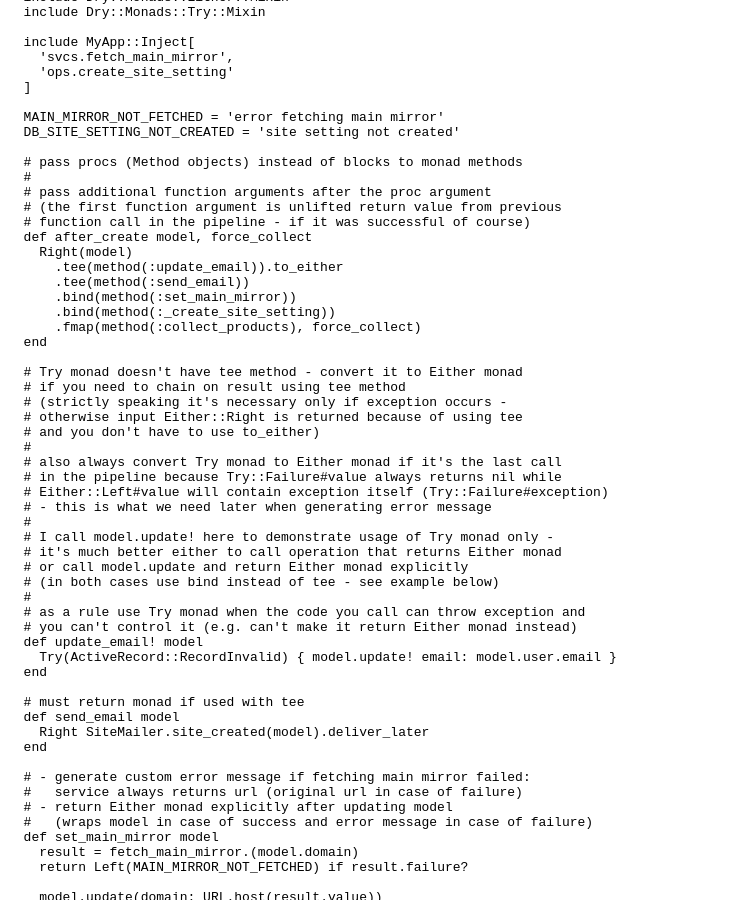
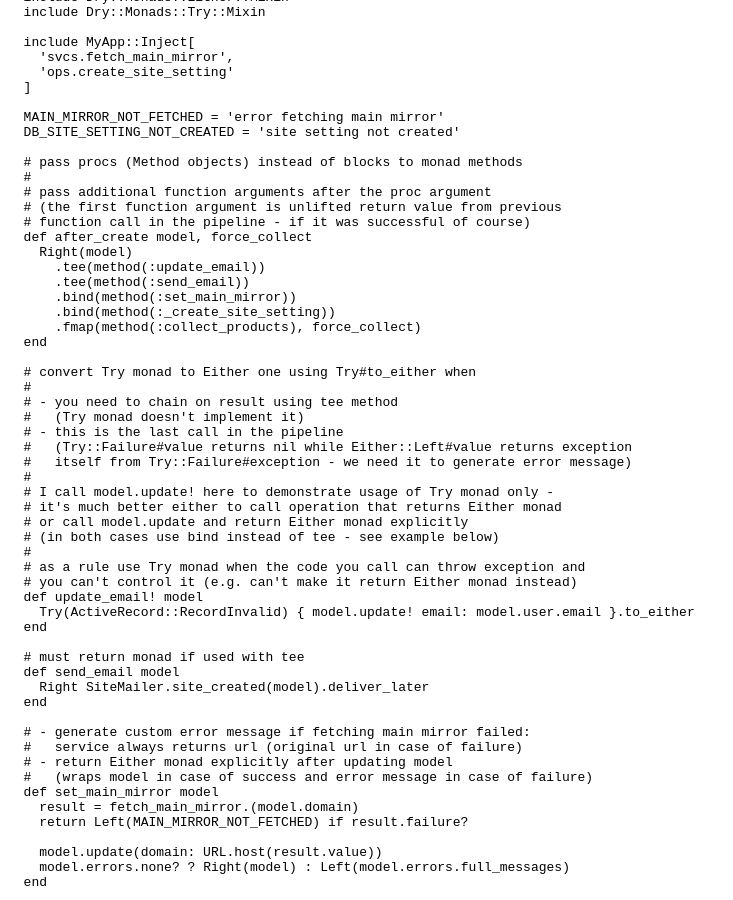
Before and after one commit to tap349/tap349.github.io, a Jekyll site: the page built from _posts/2017-02-27-monads-in-ruby.md, in a window 1280 px wide and 900 px high, scrolled down 1218 px. Shown: the whole window, without its empty margins (0-733 px from the left). Built offline with Jekyll 4.4.1, drawn with Linux system fonts in a browser that asks for light colours.

Commit message:
update 2017-02-27_19:00:02

```diff
--- a/_posts/2017-02-27-monads-in-ruby.md
+++ b/_posts/2017-02-27-monads-in-ruby.md
@@ -94,23 +94,20 @@
   # function call in the pipeline - if it was successful of course)
   def after_create model, force_collect
     Right(model)
-      .tee(method(:update_email)).to_either
+      .tee(method(:update_email))
       .tee(method(:send_email))
       .bind(method(:set_main_mirror))
       .bind(method(:_create_site_setting))
       .fmap(method(:collect_products), force_collect)
   end
 
-  # Try monad doesn't have tee method - convert it to Either monad
-  # if you need to chain on result using tee method
-  # (strictly speaking it's necessary only if exception occurs -
-  # otherwise input Either::Right is returned because of using tee
-  # and you don't have to use to_either)
+  # convert Try monad to Either one using Try#to_either when
   #
-  # also always convert Try monad to Either monad if it's the last call
-  # in the pipeline because Try::Failure#value always returns nil while
-  # Either::Left#value will contain exception itself (Try::Failure#exception)
-  # - this is what we need later when generating error message
+  # - you need to chain on result using tee method
+  #   (Try monad doesn't implement it)
+  # - this is the last call in the pipeline
+  #   (Try::Failure#value returns nil while Either::Left#value returns exception
+  #   itself from Try::Failure#exception - we need it to generate error message)
   #
   # I call model.update! here to demonstrate usage of Try monad only -
   # it's much better either to call operation that returns Either monad
```
Also changed, not shown: other parts of _posts/2017-02-27-monads-in-ruby.md (+1 -1 lines).
